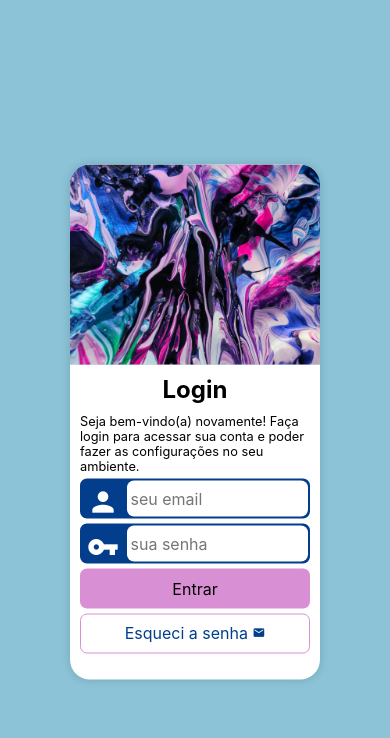
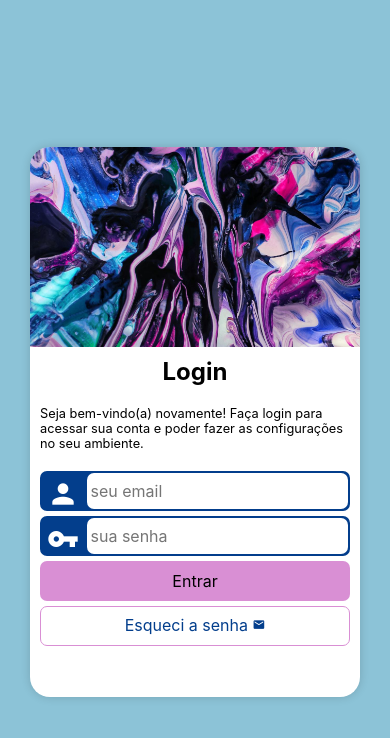
Before and after one commit to almeidaisabela/projeto-login, a plain HTML site: page index.html in a window 390 px wide. Drawn offline with Linux system fonts and the light colour scheme.

Commit message:
alteração no tamanho da tela de login para smartphone

```diff
--- a/estilos/style.css
+++ b/estilos/style.css
@@ -35,8 +35,8 @@ main {
     /* overflow: hidden == tudo o que estiver fora da borda fica escondido */
 
     background-color: white;
-    width: 250px;
-    height: 515px;
+    aspect-ratio: 0.6;
+    height: 550px;
     border-radius: 20px;
     box-shadow: 0px 0px 10px rgba(0, 0, 0, 0.158);
 
@@ -65,6 +65,7 @@ main {
 
 #formulario>p {
     font-size: 0.8em;
+    margin: 20px 0px;
 }
 
 form>.campo {
```
